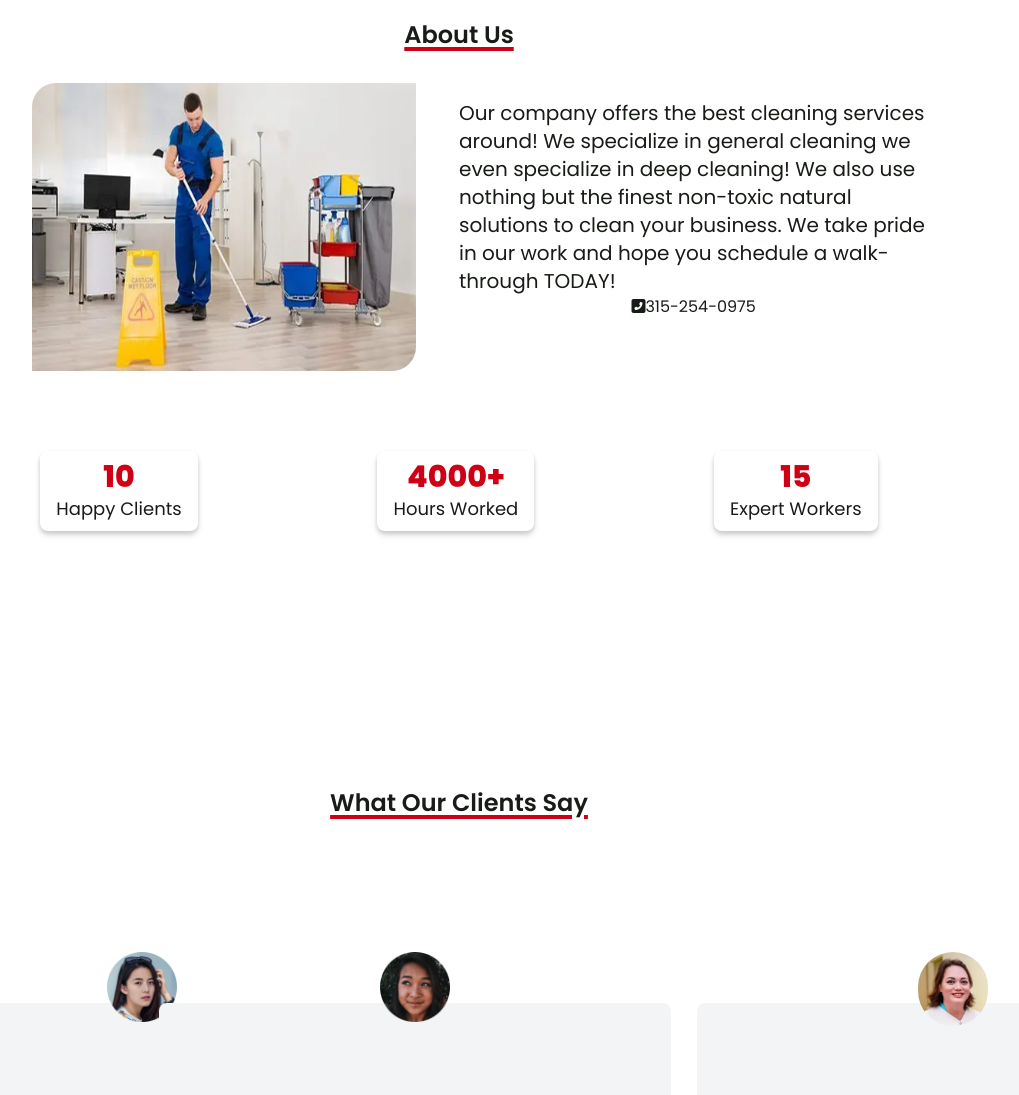
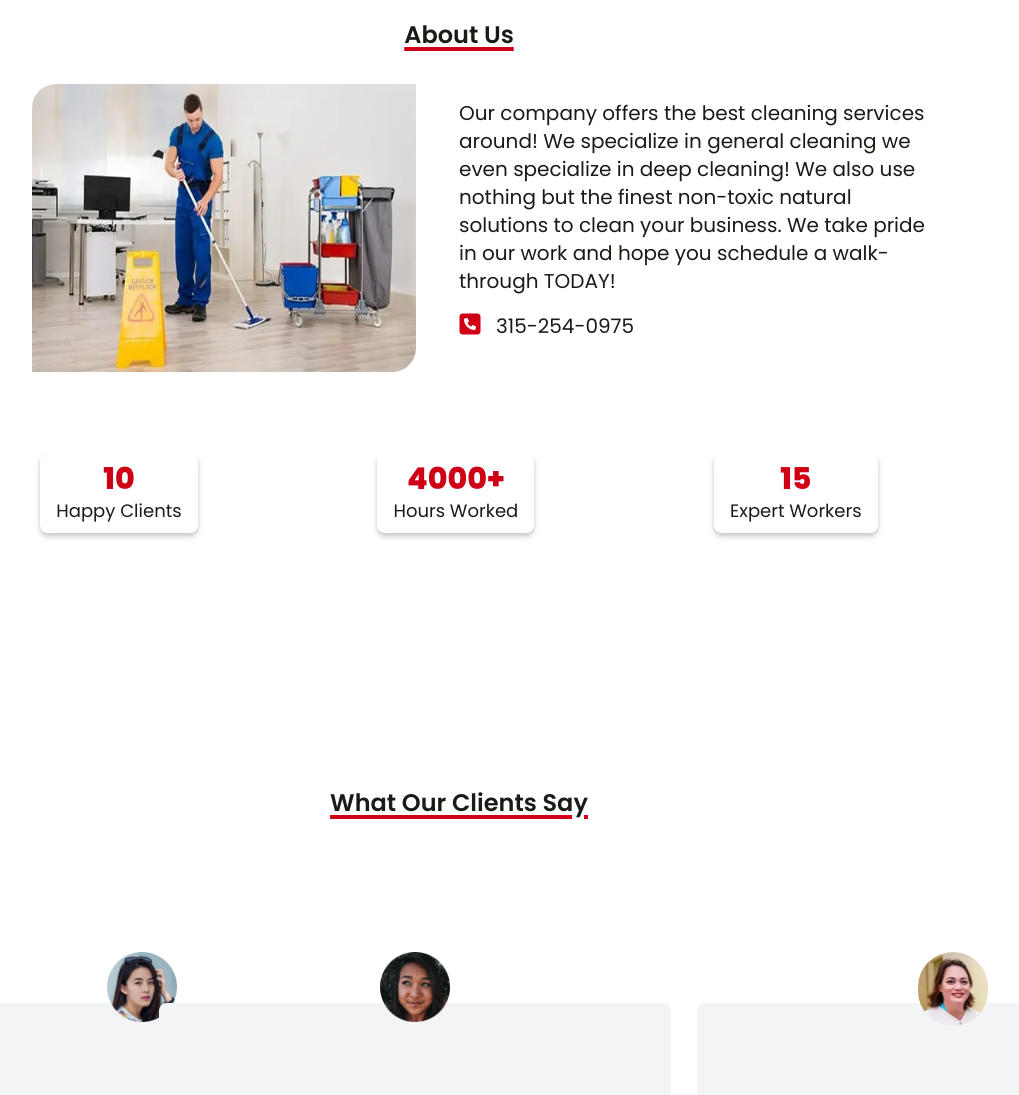
Before and after one commit to sabinbaniya/realright, a website: page index.html in a window 1280 px wide. Shown: the part 808-1903 px from the top of the page, without its empty margins (181-1200 px from the left). Drawn offline with nearby package versions, Linux system fonts and the light colour scheme.

Commit message:
style added

```diff
--- a/index.html
+++ b/index.html
@@ -191,7 +191,15 @@
             business. We take pride in our work and hope you schedule a
             walk-through TODAY!
           </p>
-          <p><i class="fas fa-phone-square-alt"></i>315-254-0975</p>
+          <p class="sm:text-left" style="
+          margin: 1rem 0rem;
+          font-size: 20px;
+      "><i class="fas fa-phone-square-alt" style="
+            margin-right: 1rem;
+            font-size: 1.5rem;
+            color: #cf0015;
+            transform: rotate(90deg);
+        "></i>315-254-0975</p>
         </div>
       </div>
       <div
```
